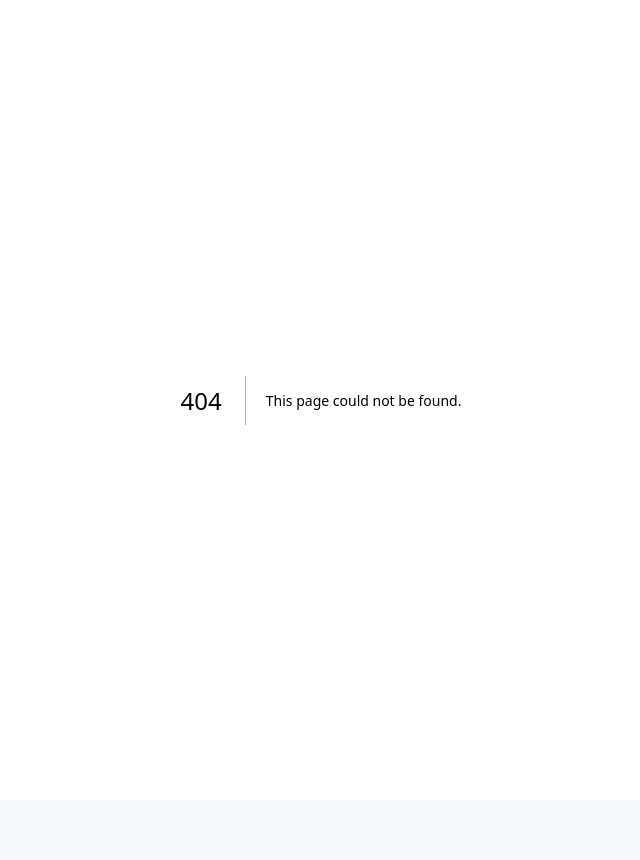
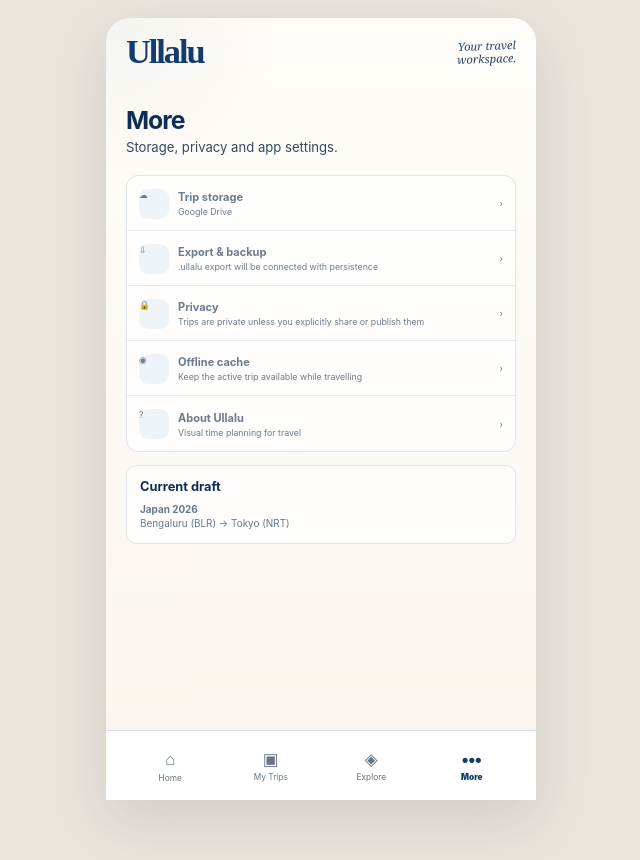
Before and after one commit to brijbh/ullalu, a Next.js app: page /more in a window 1280 px wide. Before the commit this address had no page. Shown: the top 860 px of the page, without its empty margins (319-959 px from the left). Before the commit the page ends 800 px from the top, so only its background shows below. Built offline with nearby package versions, Linux system fonts and the light colour scheme.

Commit message:
feat: add more and settings screen

```diff
--- /dev/null
+++ b/app/more/page.tsx
@@ -0,0 +1,95 @@
+"use client";
+
+import { useEffect, useState } from "react";
+import Link from "next/link";
+import styles from "../JourneyFlow.module.css";
+import parity from "../JourneyParity.module.css";
+import { BottomNav } from "../components/JourneyUI";
+import { getDraft, type TripDraft } from "../lib/tripSession";
+
+export default function MorePage() {
+  const [draft, setDraft] = useState<TripDraft>(getDraft());
+
+  useEffect(() => {
+    setDraft(getDraft());
+  }, []);
+
+  const storageLabel =
+    draft.storage === "cloud"
+      ? "Ullalu Cloud · paid"
+      : draft.storage === "device"
+        ? "This device"
+        : "Google Drive";
+
+  return (
+    <main className={styles.screen}>
+      <section className={styles.phonePage}>
+        <div className={styles.content}>
+          <header className={parity.simpleHeader}>
+            <Link className={styles.wordmark} href="/">Ullalu</Link>
+            <span className={styles.headerNote}>Your travel workspace.</span>
+          </header>
+
+          <div className={styles.titleBlock}>
+            <h1>More</h1>
+            <p>Storage, privacy and app settings.</p>
+          </div>
+
+          <div className={styles.moreList}>
+            <Link className={styles.moreRow} href="/new-trip/storage">
+              <span className={styles.moreRowIcon} aria-hidden="true">☁</span>
+              <span>
+                <strong>Trip storage</strong>
+                <span>{storageLabel}</span>
+              </span>
+              <span aria-hidden="true">›</span>
+            </Link>
+
+            <div className={styles.moreRow}>
+              <span className={styles.moreRowIcon} aria-hidden="true">⇩</span>
+              <span>
+                <strong>Export & backup</strong>
+                <span>.ullalu export will be connected with persistence</span>
+              </span>
+              <span aria-hidden="true">›</span>
+            </div>
+
+            <div className={styles.moreRow}>
+              <span className={styles.moreRowIcon} aria-hidden="true">🔒</span>
+              <span>
+                <strong>Privacy</strong>
+                <span>Trips are private unless you explicitly share or publish them</span>
+              </span>
+              <span aria-hidden="true">›</span>
+            </div>
+
+            <div className={styles.moreRow}>
+              <span className={styles.moreRowIcon} aria-hidden="true">◉</span>
+              <span>
+                <strong>Offline cache</strong>
+                <span>Keep the active trip available while travelling</span>
+              </span>
+              <span aria-hidden="true">›</span>
+            </div>
+
+            <div className={styles.moreRow}>
+              <span className={styles.moreRowIcon} aria-hidden="true">?</span>
+              <span>
+                <strong>About Ullalu</strong>
+                <span>Visual time planning for travel</span>
+              </span>
+              <span aria-hidden="true">›</span>
+            </div>
+          </div>
+
+          <section className={styles.completedPanel}>
+            <h2>Current draft</h2>
+            <p><strong>{draft.name || "Untitled trip"}</strong></p>
+            <p>{draft.startingPlace || "Starting place"} → {draft.endingPlace || "Ending place"}</p>
+          </section>
+        </div>
+        <BottomNav active="more" />
+      </section>
+    </main>
+  );
+}
```
